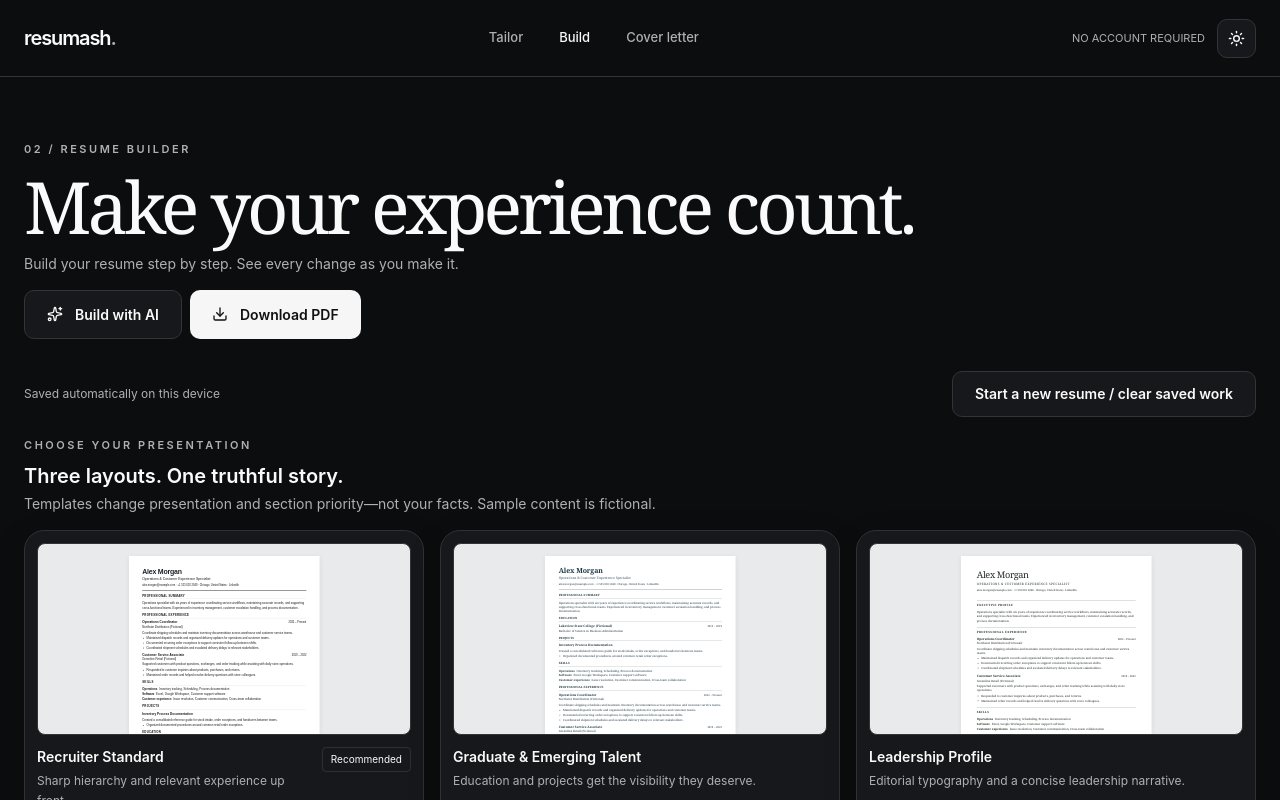
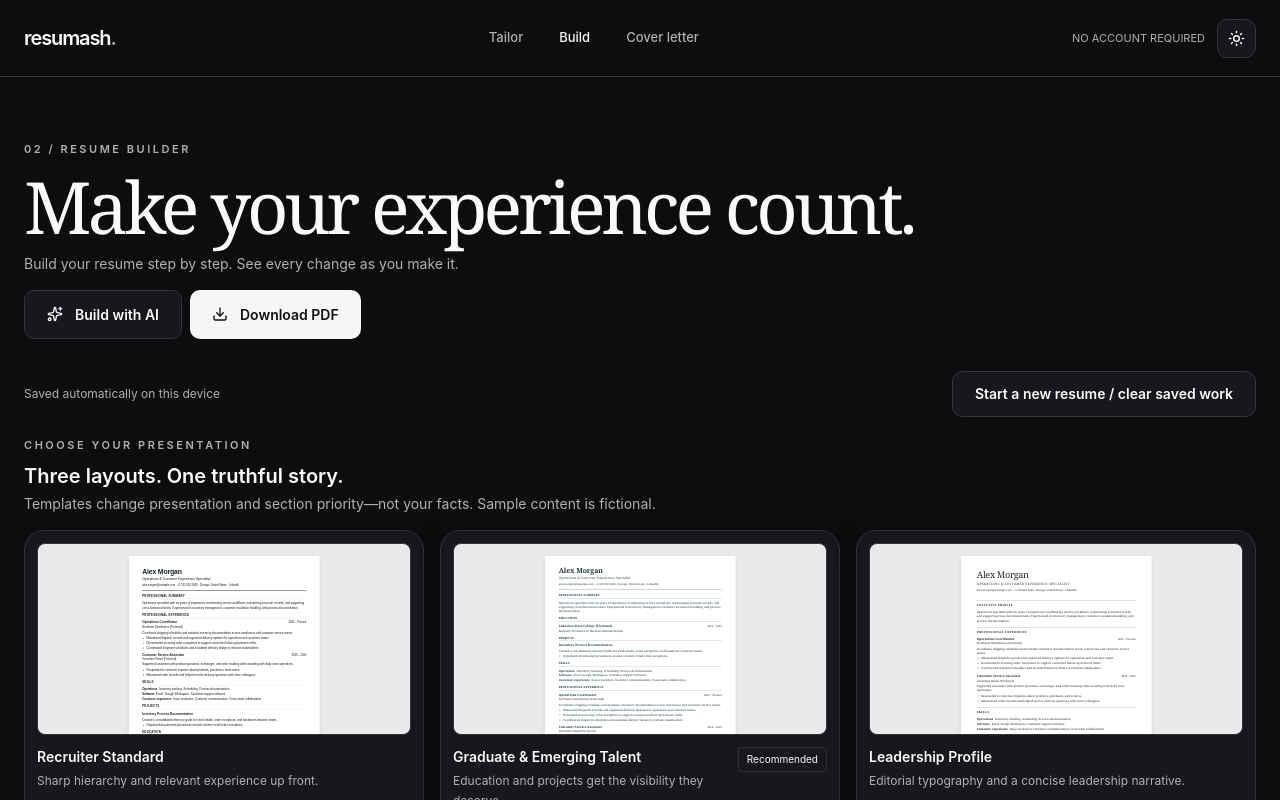
Before and after one commit to Rooqx/resumash, a React (Vite) app in the folder client/: page /build-resume in a window 1280 px wide. Shown: the top 800 px of the page. Built offline with nearby package versions, Linux system fonts and the light colour scheme; a web font is replaced by a local one.

Commit message:
feat(gallery): career-stage and role-aware template recommendation

```diff
--- a/client/src/features/resume-builder/components/TemplateGallery.tsx
+++ b/client/src/features/resume-builder/components/TemplateGallery.tsx
@@ -4,6 +4,8 @@ import { resumeTemplates, type ResumeTemplateId } from '../templates/registry'
 import { sampleResume } from '../templates/sampleResume'
 import ResumeDocument from '../templates/ResumeDocument'
 import A4Preview from './A4Preview'
+import useInputStore from '@/lib/stores/useInputStores'
+import useFieldStores from '@/lib/stores/useMultipleFieldStore'
 
 interface Props {
   selected: ResumeTemplateId
@@ -17,6 +19,10 @@ interface Props {
  */
 export default function TemplateGallery({ selected, onSelect }: Props) {
   const [open, setOpen] = useState<ResumeTemplateId|null>(null)
+  const role = useInputStore(s=>s.inputValue.label??'')
+  const experienceCount = useFieldStores(s=>s.fields.experience?.length??0)
+  const recommended: ResumeTemplateId = /(?:director|executive|head of|chief|vice president|manager)/i.test(role)
+    ? 'executive' : experienceCount===0 ? 'classic' : 'modern'
   return <>
     <section className="mb-6">
       <div className="mb-4 flex flex-wrap items-end justify-between gap-3">
@@ -35,7 +41,7 @@ export default function TemplateGallery({ selected, onSelect }: Props) {
           <div className="mt-3 flex items-start justify-between gap-2">
             <div><h3 className="text-sm font-semibold">{item.name}</h3>
               <p className="mt-1 text-xs leading-5" style={{color:'var(--rs-muted)'}}>{item.description}</p></div>
-            {item.id==='modern'&&<span className="rounded border px-2 py-1 text-[10px]">Recommended</span>}
+            {item.id===recommended&&<span className="rounded border px-2 py-1 text-[10px]">Recommended</span>}
           </div>
           <p className="mt-2 text-xs" style={{color:'var(--rs-muted)'}}>Best for: {item.bestFor}</p>
           <div className="mt-4 flex gap-2">
```
